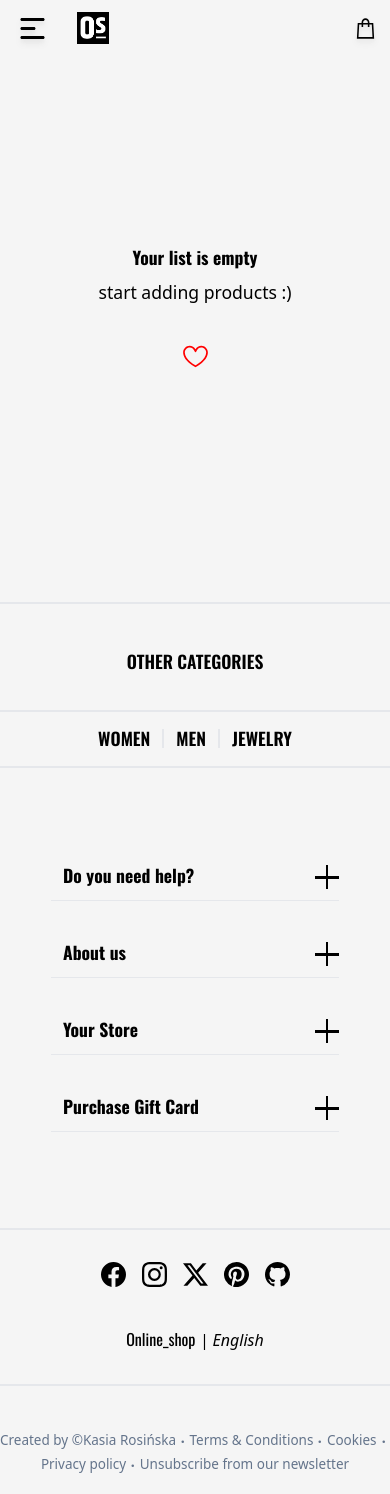
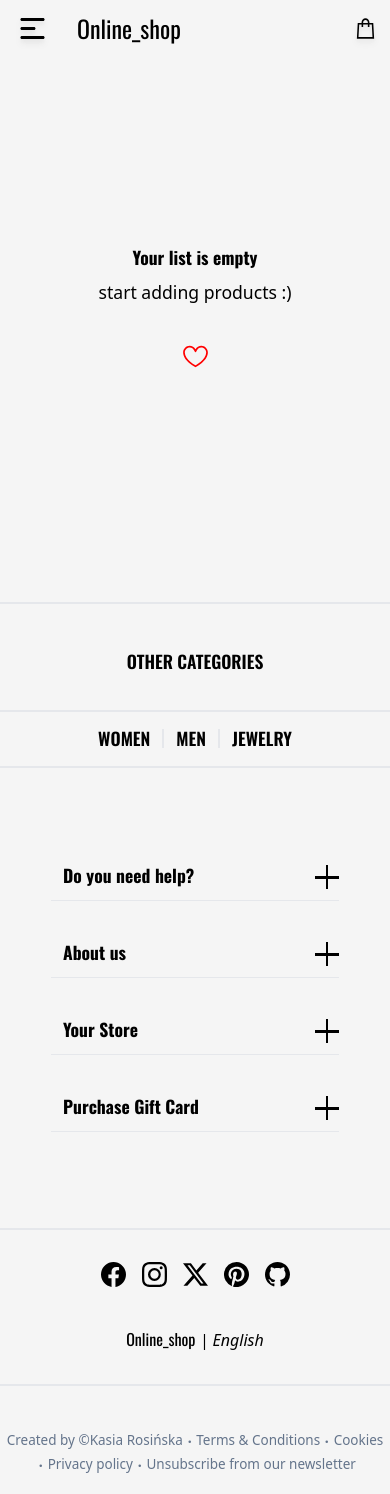
Before and after one commit to wanghaisheng/a-Online_shop-hub, a React (Vite) app: page /favorite in a window 390 px wide. Built offline with nearby package versions, Linux system fonts and the light colour scheme.

Commit message:
fixing pages width and mobile logo

```diff
--- a/src/components/BarNavigation/BarNavigation.tsx
+++ b/src/components/BarNavigation/BarNavigation.tsx
@@ -9,7 +9,6 @@ import Menu from "../Menu/Menu";
 import { RootState } from "../../Global state/store";
 import { resetPingOnceCartAnimation } from "../../Global state/cart/cartSlice";
 import { resetPingOnceAnimation } from "../../Global state/favorite/favoriteSlice";
-import logo from "/Online_ShopLogo.png";
 
 type BarNavigationProps = {
   color: "white" | "black";
@@ -22,7 +21,6 @@ function BarNavigation({
   bgWhite = false,
   visibleHeartIcon = true,
 }: BarNavigationProps) {
-
   const [openMenu, setOpenMenu] = useState(false);
 
   const cartQuantity = useSelector(
@@ -85,10 +83,12 @@ function BarNavigation({
                 color={`${color}`}
               />
             </button>
-
+            {/* mobile logo */}
             <span className="sm:hidden">
               <TransparentBtnNavigation link="/">
-                <img src={logo} className="h-8 w-8"></img>
+                <p className={` text-2xl leading-none text-${color}`}>
+                  Online_shop
+                </p>
               </TransparentBtnNavigation>
             </span>
             <span className="hidden sm:block">
--- a/src/components/Cart Full and Empty/FullCart.tsx
+++ b/src/components/Cart Full and Empty/FullCart.tsx
@@ -34,7 +34,7 @@ function FullCart() {
   return (
     <div className="flex h-full min-h-dvh w-full max-w-[1500px] flex-col items-center">
       <CartNavBar color="black" />
-      <div className="mt-10 h-full w-full max-w-[1400px] pl-5 lg:pl-20">
+      <div className="mt-10 h-full w-full max-w-[1400px] pl-3 lg:pl-20">
         <div className="mb-10 text-left text-2xl font-medium">
           YOUR CART ({cartQuantity})
         </div>
--- a/src/components/Cart Full and Empty/OrderSummary.tsx
+++ b/src/components/Cart Full and Empty/OrderSummary.tsx
@@ -10,15 +10,16 @@ const cartTotalAmount = useSelector(
 );
 
   return (
-    <div className="flex min-w-[100px] flex-col-reverse md:max-w-[860px] md:flex-row md:justify-between md:pr-5">
+    <div className="flex min-w-[100px] w-full flex-col-reverse md:max-w-[860px] md:flex-row md:justify-between md:pr-5">
       <div className="flex flex-col-reverse items-center md:flex-row mr-2 sm:mr-0">
-        <button className="mt-2 flex items-center justify-center rounded-full bg-gray-800 px-5 py-3 font-sans md:mt-0 md:w-40 w-dvw sm:w-[280px]">
+        <button className="mt-2 flex items-center justify-center rounded-full bg-gray-800 px-5 py-3 font-sans md:mt-0 md:w-40 w-full
+        sm:w-[280px]">
           <FcGoogle size={21} />
           <span className="text-lg font-medium leading-none text-white">
             Pay
           </span>
         </button>
-        <button className="md:ml-3 w-dvw sm:w-[300px] rounded-full bg-cyan-400 py-3 font-sans font-semibold uppercase hover:font-bold md:w-[285px]">
+        <button className="md:ml-3 w-full sm:w-[300px] rounded-full bg-cyan-400 py-3 font-sans font-semibold uppercase hover:font-bold md:w-[280px]">
           Process Order
         </button>
       </div>
--- a/src/components/Footer/CopyrightFooter.tsx
+++ b/src/components/Footer/CopyrightFooter.tsx
@@ -2,7 +2,7 @@ import { BsDot } from "react-icons/bs";
 
 function CopyrightFooter() {
   return (
-    <section className="container mt-8 p-3 flex flex-wrap items-center justify-center px-1 font-sans text-[13.5px] mx-1">
+    <section className="container mt-8 py-3 flex flex-wrap items-center justify-center px-1 font-sans text-[13.5px] w-full">
       <a
         href="https://github.com/RosinskaK"
         target="_blank"
--- a/src/components/Footer/Footer.tsx
+++ b/src/components/Footer/Footer.tsx
@@ -10,7 +10,7 @@ function Footer() {
   return (
     <footer
       id="footer"
-      className="mb-1 flex flex-col items-center justify-center border-t-[2px] pt-12 h-full"
+      className="pb-1 flex flex-col items-center justify-center border-t-[2px] pt-12 h-full w-full"
     >
       <OtherCategoriesFooter />
       <ExpandableContainer />
--- a/src/components/SliderHome/SliderHome.tsx
+++ b/src/components/SliderHome/SliderHome.tsx
@@ -4,7 +4,7 @@ function SliderHome() {
   return (
     <div className="h-auto w-full bg-white-smoke pb-10">
       <h2 className="text-center p-5 font-medium mt-10">RECOMMENDED FOR YOU</h2>
-      <div className="m-10 flex min-h-[250px] max-h-[450px] w-full overflow-x-auto pr-20">
+      <div className="flex min-h-[250px] max-h-[450px] w-full overflow-x-auto p-5">
         <SwiperSlider />
       </div>
     </div>
--- a/src/components/SliderHome/SwiperSlider.tsx
+++ b/src/components/SliderHome/SwiperSlider.tsx
@@ -12,7 +12,7 @@ function SwiperSlider() {
       <Swiper
         slidesPerView={"auto"}
         centeredSlides={false}
-        spaceBetween={25}
+        spaceBetween={14}
         freeMode={true}
         modules={[FreeMode]}
         className="mySwiper"
--- a/src/components/ui/ProductItemStyling/ProductItemStyling.tsx
+++ b/src/components/ui/ProductItemStyling/ProductItemStyling.tsx
@@ -19,7 +19,7 @@ function ProductItemStyling({ productId }: ProductIdForFetching) {
   }
 
   return (
-    <div className="mb-10 mt-20 flex h-full max-w-[1000px] flex-col items-center justify-center">
+    <div className="mb-10 mt-24 flex h-full max-w-[1000px] flex-col items-center justify-center">
       <div className="flex h-full w-full max-w-[550px] flex-col items-center justify-center px-7 sm:max-w-[600px] lg:h-[550px] lg:max-w-[950px] lg:flex-row lg:items-start">
         <img
           src={data?.image}
--- a/src/css/index.css
+++ b/src/css/index.css
@@ -26,7 +26,7 @@ body {
   max-width: 100vw;
   min-width: 320px;
   min-height: 100dvh;
-  margin: 0;
+  margin: 0 auto;
   display: flex;
   flex-direction: column;
   justify-content: flex-start;
--- a/src/pages/Clothing/Clothing.tsx
+++ b/src/pages/Clothing/Clothing.tsx
@@ -30,7 +30,7 @@ function Clothing() {
   return (
     <div className="flex h-full w-full flex-col items-center justify-center">
       <BarNavigation color="black" bgWhite={true} />
-      <div className="mb-24 mt-14 flex h-full max-w-[1000px] flex-col items-center justify-center">
+      <div className="mb-24 mt-16 flex h-full max-w-[1000px] flex-col items-center justify-center">
         <h2 className="text-center font-bold uppercase italic">
           {category}
         </h2>
```
